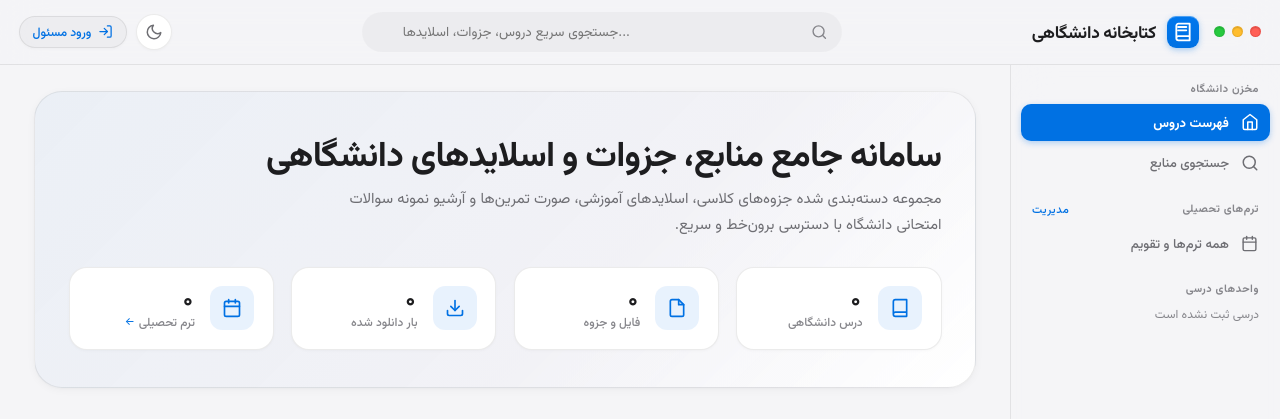
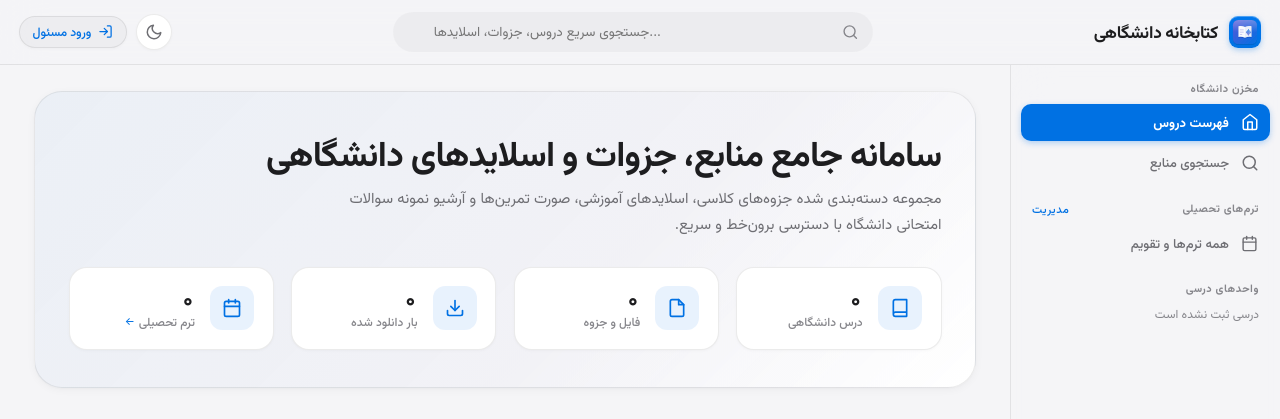
Before and after one commit to amirrezesf/Daneshban, a Django app: page / in a window 1280 px wide. Shown: the top 419 px of the page. Run offline with Django 5.2, Linux system fonts and the light colour scheme; data that the repository does not hold is empty.

Commit message:
Add: Icons

```diff
--- a/templates/base.html
+++ b/templates/base.html
@@ -9,6 +9,24 @@
   <meta name="description"
     content="سامانه دانشگاهی مدیریت و دسترسی به جزوه‌ها، اسلایدها، تمرین‌ها و نمونه سوالات درسی با تقویم شمسی">
   <meta name="font" content="Vazirmatn">
+  <!-- Standard Favicons -->
+<link rel="icon" type="image/x-icon" href= "{% static "icons/favicon.ico" %}">
+<link rel="icon" type="image/png" sizes="16x16" href="{% static "icons/favicon-16x16.png" %}">
+<link rel="icon" type="image/png" sizes="32x32" href="{% static "icons/favicon-32x32.png"" %}>
+
+<!-- Apple Touch Icon -->
+<link rel="apple-touch-icon" sizes="180x180" href="{% static "icons/apple-touch-icon.png" %}">
+
+<!-- Android Icons -->
+<link rel="icon" type="image/png" sizes="192x192" href="{% static "icons/android-chrome-192x192.png" %}">
+<link rel="icon" type="image/png" sizes="512x512" href="{% static "icons/android-chrome-512x512.png" %}">
+
+<!-- Web App Manifest -->
+<link rel="manifest" href="{% static "site.webmanifest" %}">
+
+<!-- Theme Color -->
+<meta name="theme-color" content="#5856d6">
+
 
   <!-- Instant Theme & Sidebar State Script (anti-flicker) -->
   <script>
@@ -38,11 +56,6 @@
     <div class="header-inner" style="padding-inline: 1.25rem;">
       <!-- Left (Inline-Start in RTL): macOS Window Controls, Sidebar Toggle & Brand Wordmark -->
       <div style="display: flex; align-items: center; gap: 1rem;">
-        <div class="macos-traffic-lights topbar-traffic-lights" aria-hidden="true" title="macOS Window Controls">
-          <span class="traffic-dot dot-close"></span>
-          <span class="traffic-dot dot-min"></span>
-          <span class="traffic-dot dot-max"></span>
-        </div>
 
         <button type="button" id="mobile-sidebar-toggle" class="btn btn-ghost btn-sm" aria-label="منوی کناری"
           style="display: none;" title="نمایش سایدبار">
@@ -56,12 +69,7 @@
 
         <a href="{% url 'library:home' %}" class="brand-link" title="سامانه کتابخانه دانشگاهی">
           <span class="brand-logo-mark" aria-hidden="true">
-            <svg width="20" height="20" viewBox="0 0 24 24" fill="none" stroke="currentColor" stroke-width="2.2"
-              stroke-linecap="round" stroke-linejoin="round">
-              <path d="M4 19.5v-15A2.5 2.5 0 0 1 6.5 2H20v20H6.5a2.5 2.5 0 0 1-0-5H20" />
-              <path d="M6 6h10" />
-              <path d="M6 10h10" />
-            </svg>
+          <img src="{% static "icons/logo.svg" %}" style="height:30px"/>
           </span>
           <span>کتابخانه دانشگاهی</span>
         </a>
@@ -328,7 +336,7 @@
     </aside>
     <div style="width: 100%;">
       <!-- Main Content Area -->
-      <main id="main-content" class="app-content-body">
+      <main id="main-content" class="app-content-body" style="min-height:calc( 100vh - 175px);">
         {% if messages %}
         <div class="messages-container" aria-live="polite">
           {% for message in messages %}
--- a/templates/registration/login.html
+++ b/templates/registration/login.html
@@ -1,7 +1,6 @@
 {% extends 'base.html' %}
 
 {% block title %}ورود به سامانه{% endblock %}
-
 {% block content %}
 <div class="form-card" style="margin-block-start: 2rem;">
   <h1 class="form-title">ورود به پنل کتابخانه</h1>
```
Also changed, not shown: static/icons/android-chrome-192x192.png (added), static/icons/android-chrome-512x512.png (added), static/icons/apple-touch-icon.png (added), static/icons/favicon-16x16.png (added), static/icons/favicon-32x32.png (added), static/icons/favicon.ico (added), static/icons/logo.svg (added), static/site.webmanifest (added).
